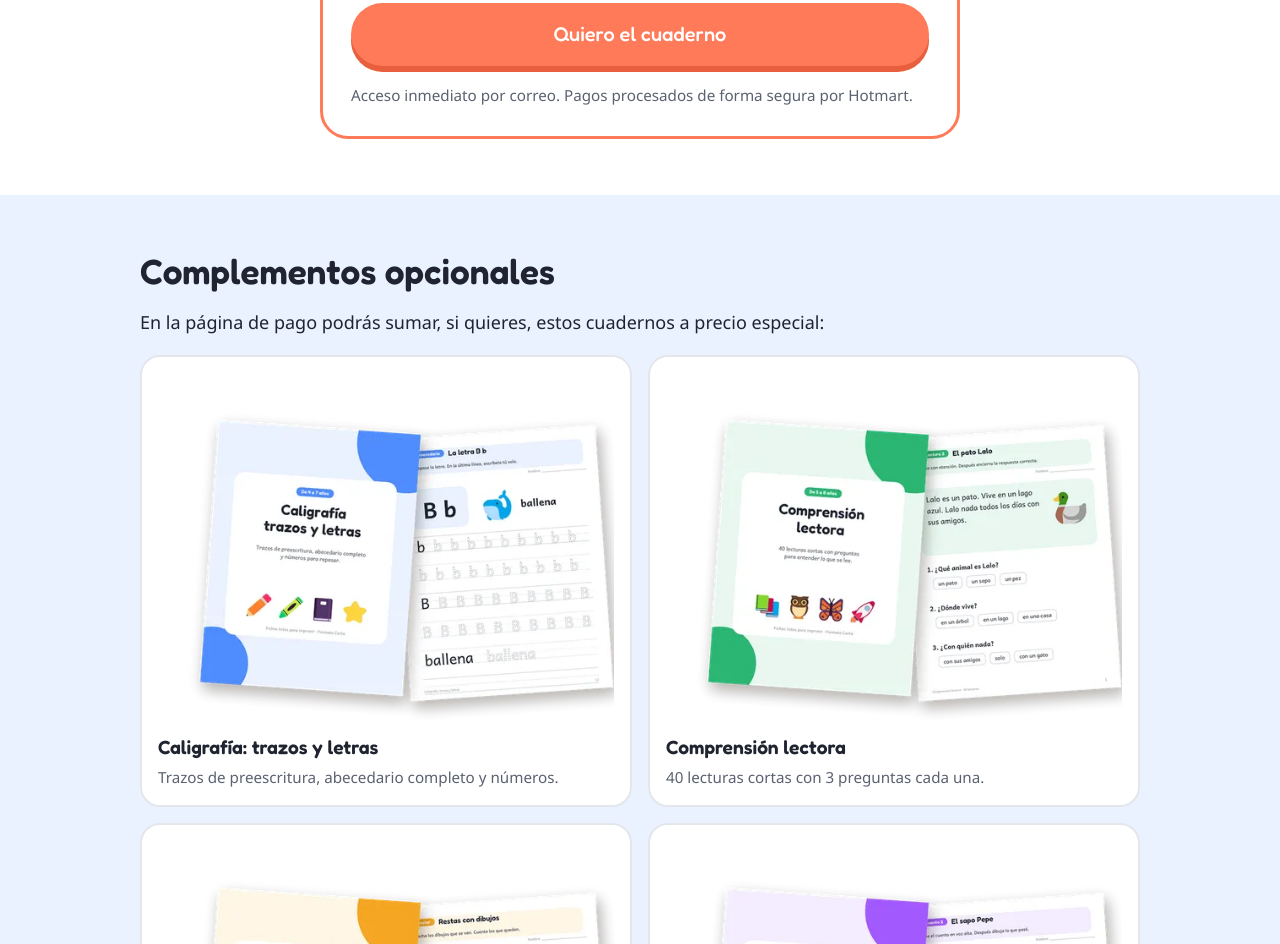
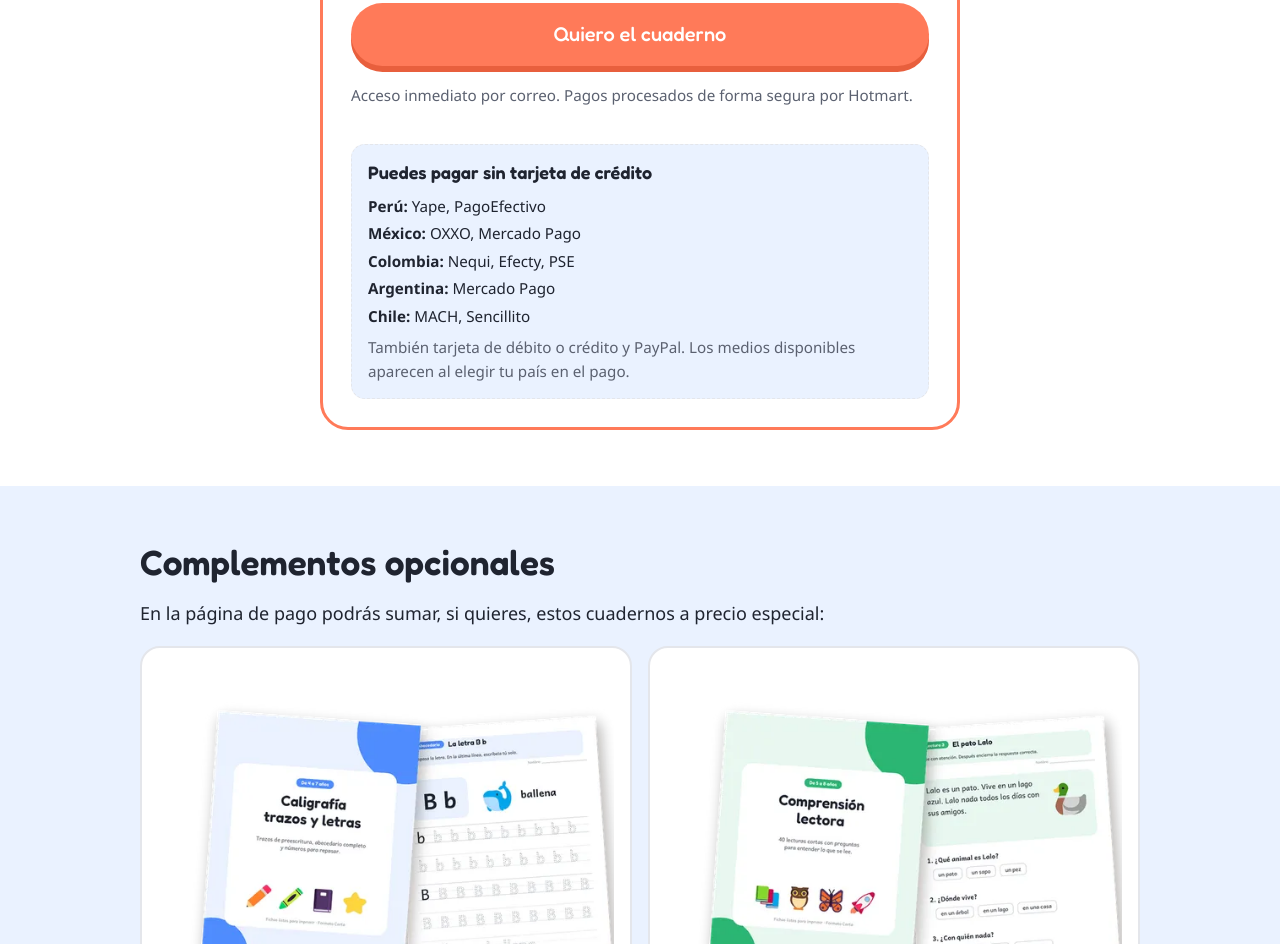
Before and after one commit to thiagofraga0/fichasyguias, a plain HTML site: page leer/index.html in a window 1280 px wide. Shown: the part 3255-4199 px from the top of the page. Drawn offline with Linux system fonts and the light colour scheme; a web font is replaced by a local one.

Commit message:
Página: mostra meios de pagamento locais sem cartão (Yape, OXXO, Nequi, Mercado Pago...)
Co-Authored-By: Claude Opus 5.5 <noreply@anthropic.com>
Claude-Session: https://claude.ai/code/session_01TtZ2sM7Cp2VXzb3bbmj8ZN

```diff
--- a/leer/index.html
+++ b/leer/index.html
@@ -113,6 +113,17 @@
       </div>
       <a class="btn" data-buy href="#">Quiero el cuaderno</a>
       <p class="micro">Acceso inmediato por correo. Pagos procesados de forma segura por Hotmart.</p>
+      <div class="pay">
+        <p class="pay-title">Puedes pagar sin tarjeta de crédito</p>
+        <ul class="pay-list">
+          <li><b>Perú:</b> Yape, PagoEfectivo</li>
+          <li><b>México:</b> OXXO, Mercado Pago</li>
+          <li><b>Colombia:</b> Nequi, Efecty, PSE</li>
+          <li><b>Argentina:</b> Mercado Pago</li>
+          <li><b>Chile:</b> MACH, Sencillito</li>
+        </ul>
+        <p class="micro">También tarjeta de débito o crédito y PayPal. Los medios disponibles aparecen al elegir tu país en el pago.</p>
+      </div>
     </div>
   </div>
 </section>
@@ -150,7 +161,7 @@
     <details><summary>¿Puedo imprimirlo varias veces?</summary><p>Sí, todas las veces que necesites para tus niños o tu grupo. Lo que no está permitido es revender o compartir el archivo.</p></details>
     <details><summary>Mi hijo ya conoce las vocales, ¿le sirve?</summary><p>Sí. Pueden empezar directo en la semana 2, con las primeras sílabas.</p></details>
     <details><summary>¿Tengo que saber enseñar?</summary><p>No. Cada ficha dice qué hacer y el cuaderno trae dos páginas de guía para los papás.</p></details>
-    <details><summary>¿Cómo puedo pagar?</summary><p>Con tarjeta y con los medios de pago locales que la Hotmart ofrece en tu país.</p></details>
+    <details><summary>¿Cómo puedo pagar?</summary><p>Con tarjeta de débito o crédito, PayPal y medios locales sin tarjeta: Yape y PagoEfectivo en Perú, OXXO y Mercado Pago en México, Nequi, Efecty y PSE en Colombia, Mercado Pago en Argentina, MACH y Sencillito en Chile. En el pago eliges tu país y ves los medios disponibles y el precio en tu moneda.</p></details>
   </div>
 </section>
 
--- a/leer/style.css
+++ b/leer/style.css
@@ -73,3 +73,7 @@ footer nav { display: flex; flex-wrap: wrap; gap: 8px 18px; margin-top: 8px; }
 @media (prefers-reduced-motion: reduce) { .btn { transition: none; } }
 .stack > .badge, .stack > .btn { justify-self: start; }
 @media (max-width: 520px) { .stack > .btn { justify-self: stretch; } }
+.pay { margin-top: 18px; padding: 14px 16px; border: 1px dashed var(--line); border-radius: 14px; background: var(--sky); text-align: left; }
+.pay-title { margin: 0 0 6px; font-family: var(--display); font-weight: 600; }
+.pay-list { margin: 0 0 6px; padding: 0; list-style: none; font-size: .95rem; }
+.pay-list li { padding: 2px 0; }
```
